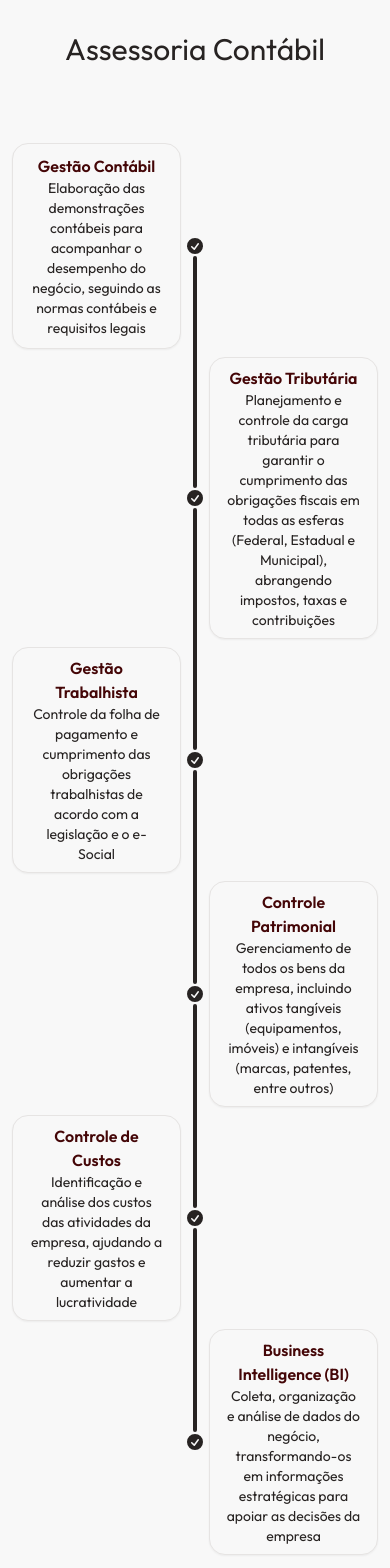
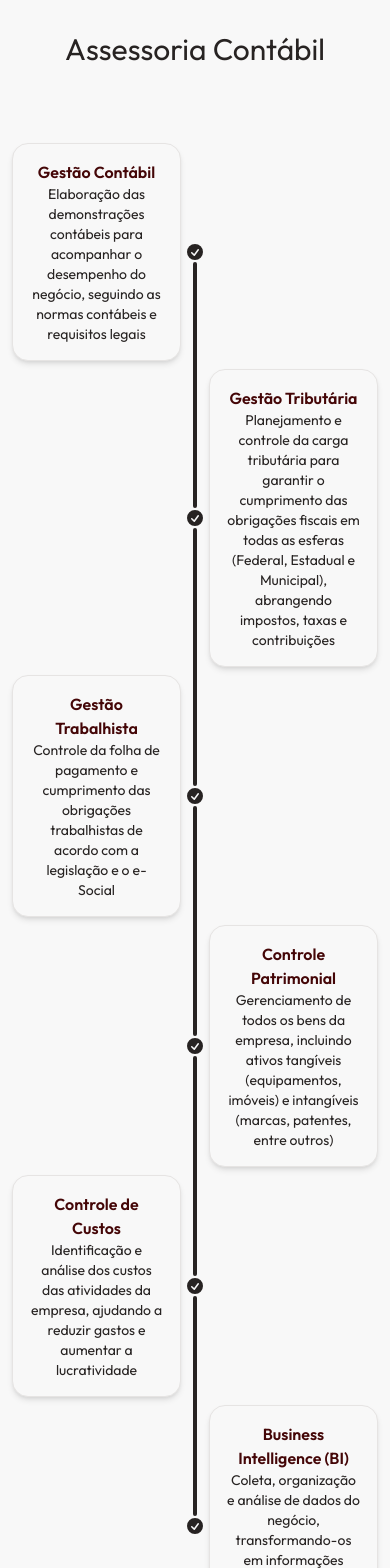
Before and after one commit to PedroVMLopes/cpmpaulista, a Next.js app: page / in a window 390 px wide. Shown: the part 4580-6148 px from the top of the page. Built offline with nearby package versions, Linux system fonts and the light colour scheme; a web font is replaced by a local one.

Commit message:
Before timeline changes

```diff
--- a/components/Servicos.tsx
+++ b/components/Servicos.tsx
@@ -14,7 +14,7 @@ export default function Servicos() {
             {/* Assessoria Contábil */}
             <div className="text-center mt-24 flex flex-col items-center">
                 <h1 className="text-3xl py-4">Assessoria Contábil</h1>
-                <div className="grid grid-cols-1 md:grid-cols-2 gap-4 mt-14">
+                <div className="flex flex-col items-center gap-14 mt-14">
                     <Timeline />
                     <Tabela />
                 </div>
--- a/components/TimelineAssContab.tsx
+++ b/components/TimelineAssContab.tsx
@@ -1,6 +1,6 @@
 export default function Timeline() {
     return (
-        <div className="">
+        <div className="md:max-w-[80%] flex items-center justify-center">
             <ul className="timeline timeline-vertical">
                 <li>
                     <div className="timeline-middle">
@@ -17,7 +17,7 @@ export default function Timeline() {
                             />
                         </svg>
                     </div>
-                    <div className="timeline-start timeline-box flex flex-col p-2 py-2.5"><p className="text-base font-semibold text-neutral">Gestão Contábil</p><p className="text-sm">Elaboração das demonstrações contábeis para acompanhar o desempenho do negócio, seguindo as normas contábeis e requisitos legais</p></div>
+                    <div className="timeline-start timeline-box shadow-md py-4 flex flex-col p-2"><p className="text-base font-semibold text-neutral">Gestão Contábil</p><p className="text-sm">Elaboração das demonstrações contábeis para acompanhar o desempenho do negócio, seguindo as normas contábeis e requisitos legais</p></div>
                     <hr className="bg-primary"/>
                 </li>
                 <li>
@@ -36,7 +36,7 @@ export default function Timeline() {
                         />
                     </svg>
                     </div>
-                    <div className="timeline-end timeline-box"><p className="text-base font-semibold text-neutral">Gestão Tributária</p><p className="text-sm">Planejamento e controle da carga tributária para garantir o cumprimento das obrigações fiscais em todas as esferas (Federal, Estadual e Municipal), abrangendo impostos, taxas e contribuições</p></div>
+                    <div className="timeline-end timeline-box shadow-md py-4"><p className="text-base font-semibold text-neutral">Gestão Tributária</p><p className="text-sm">Planejamento e controle da carga tributária para garantir o cumprimento das obrigações fiscais em todas as esferas (Federal, Estadual e Municipal), abrangendo impostos, taxas e contribuições</p></div>
                     <hr className="bg-primary"/>
                 </li>
                 <li>
@@ -55,7 +55,7 @@ export default function Timeline() {
                         />
                     </svg>
                     </div>
-                    <div className="timeline-start timeline-box"><p className="text-base font-semibold text-neutral">Gestão Trabalhista</p><p className="text-sm">Controle da folha de pagamento e cumprimento das obrigações trabalhistas de acordo com a legislação e o e-Social</p></div>
+                    <div className="timeline-start timeline-box shadow-md py-4"><p className="text-base font-semibold text-neutral">Gestão Trabalhista</p><p className="text-sm">Controle da folha de pagamento e cumprimento das obrigações trabalhistas de acordo com a legislação e o e-Social</p></div>
                     <hr className="bg-primary"/>
                 </li>
                 <li>
@@ -74,7 +74,7 @@ export default function Timeline() {
                         />
                     </svg>
                     </div>
-                    <div className="timeline-end timeline-box"><p className="text-base font-semibold text-neutral">Controle Patrimonial</p><p className="text-sm">Gerenciamento de todos os bens da empresa, incluindo ativos tangíveis (equipamentos, imóveis) e intangíveis (marcas, patentes, entre outros)</p></div>
+                    <div className="timeline-end timeline-box shadow-md py-4"><p className="text-base font-semibold text-neutral">Controle Patrimonial</p><p className="text-sm">Gerenciamento de todos os bens da empresa, incluindo ativos tangíveis (equipamentos, imóveis) e intangíveis (marcas, patentes, entre outros)</p></div>
                     <hr className="bg-primary"/>
                 </li>
                 <li>
@@ -93,7 +93,7 @@ export default function Timeline() {
                             />
                         </svg>
                     </div>
-                    <div className="timeline-start timeline-box"><p className="text-base font-semibold text-neutral">Controle de Custos</p><p className="text-sm">Identificação e análise dos custos das atividades da empresa, ajudando a reduzir gastos e aumentar a lucratividade</p></div>
+                    <div className="timeline-start timeline-box shadow-md py-4"><p className="text-base font-semibold text-neutral">Controle de Custos</p><p className="text-sm">Identificação e análise dos custos das atividades da empresa, ajudando a reduzir gastos e aumentar a lucratividade</p></div>
                     <hr className="bg-primary"/>
                 </li>
                 <li>
@@ -112,7 +112,7 @@ export default function Timeline() {
                         />
                     </svg>
                     </div>
-                    <div className="timeline-end timeline-box"><p className="text-base font-semibold text-neutral">Business Intelligence (BI)</p><p className="text-sm">Coleta, organização e análise de dados do negócio, transformando-os em informações estratégicas para apoiar as decisões da empresa</p></div>
+                    <div className="timeline-end timeline-box shadow-md py-4"><p className="text-base font-semibold text-neutral">Business Intelligence (BI)</p><p className="text-sm">Coleta, organização e análise de dados do negócio, transformando-os em informações estratégicas para apoiar as decisões da empresa</p></div>
                     <hr className="bg-base-100"/>
                 </li>
             </ul>
```
Lines whose indentation alone changed are shown as unchanged.
